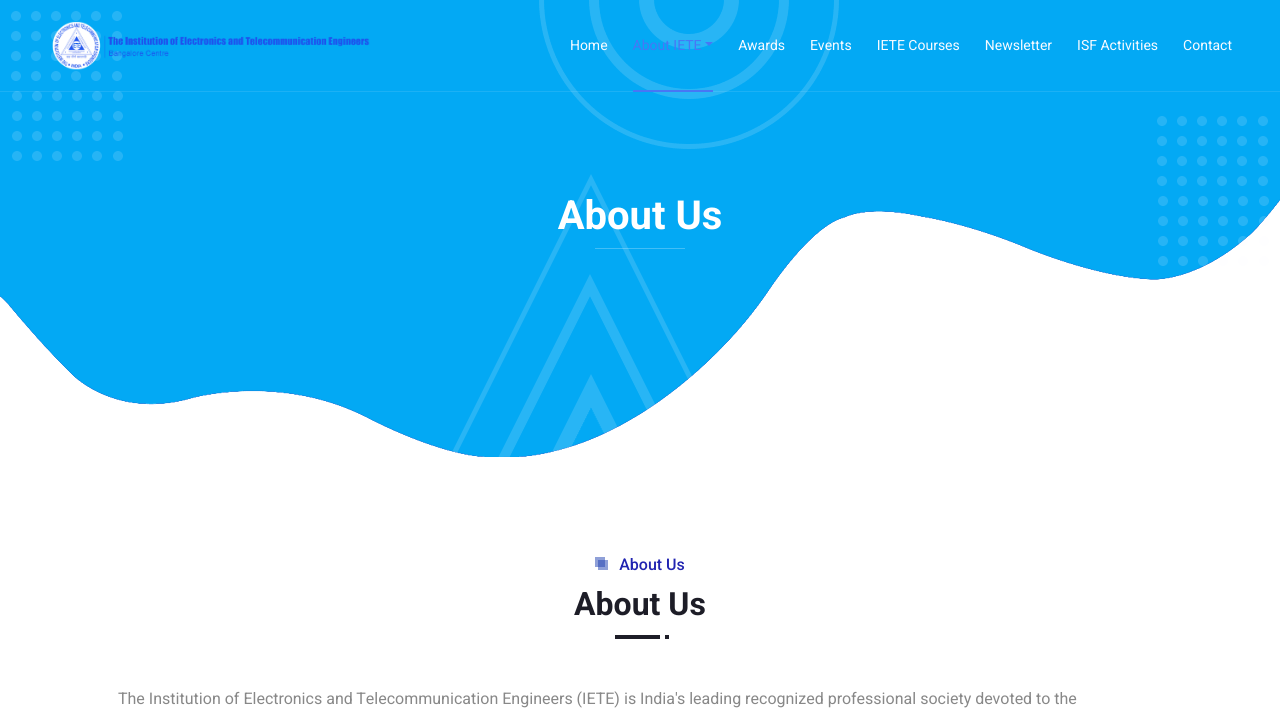
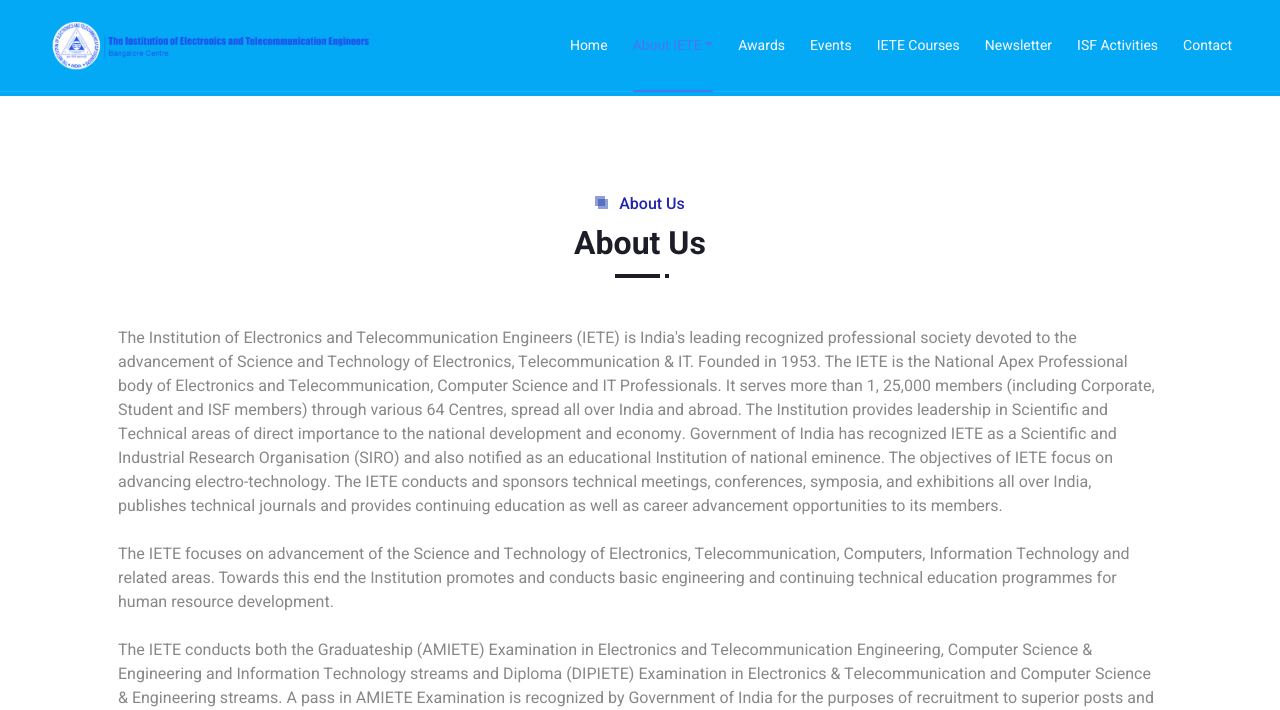
Before and after one commit to KetanKeshav/IETE-Bangalore, a PHP site: page /about-us.php in a window 1280 px wide. Shown: the top 710 px of the page. Run offline with PHP 8.4, Linux system fonts and the light colour scheme; some libraries are stand-ins or nearby versions.

Commit message:
about us

```diff
--- a/about-us.php
+++ b/about-us.php
@@ -27,15 +27,7 @@
         <div class="container-xxl position-relative p-0">
             <?php include 'include/navbar.php'; ?>
 
-            <div class="container-xxl py-5 bg-primary hero-header mb-5">
-                <div class="container my-5 py-5 px-lg-5">
-                    <div class="row g-5 py-5">
-                        <div class="col-12 text-center">
-                            <h1 class="text-white animated zoomIn">About Us</h1>
-                            <hr class="bg-white mx-auto mt-0" style="width: 90px;">
-                        </div>
-                    </div>
-                </div>
+            <div class="container-xxl py-5 bg-primary mb-5">
             </div>
         </div>
         <!-- Navbar & Hero End -->
```
